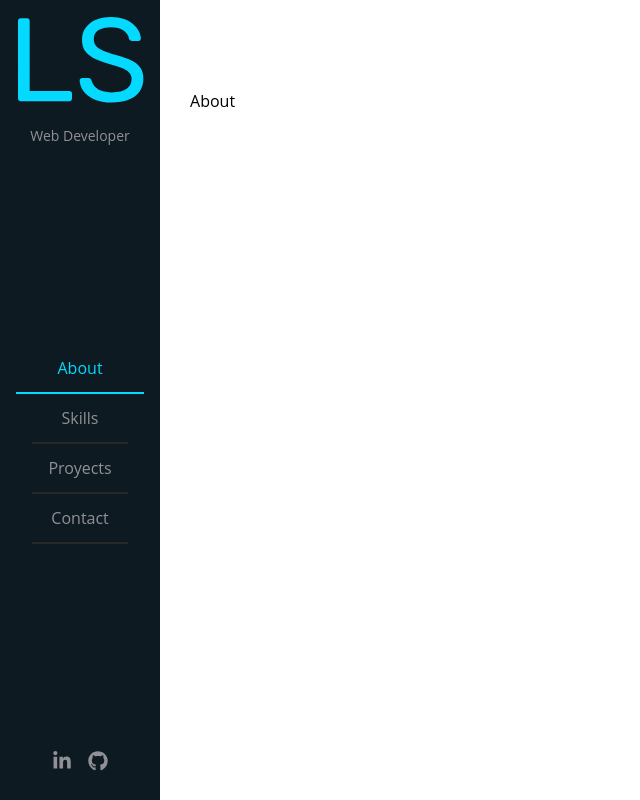
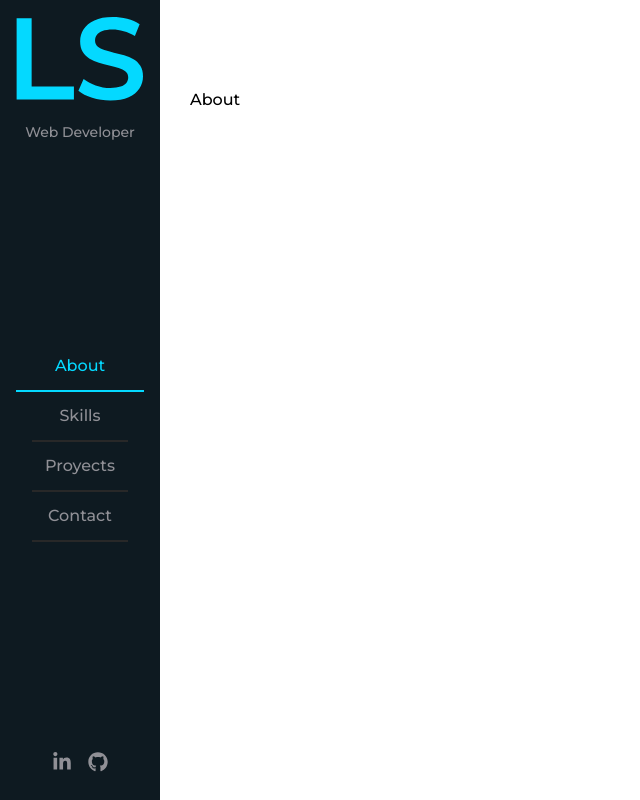
Before and after one commit to Lucianosc/my-portfolio-ls, a React (Vite) app: page / in a window 1280 px wide. Shown: the whole page, without its empty margins (0-640 px from the left). Built offline with nearby package versions, Linux system fonts and the light colour scheme.

Commit message:
Added Montserrat font and new logo

```diff
--- a/src/styles/globals.scss
+++ b/src/styles/globals.scss
@@ -13,7 +13,10 @@
   }
 }
 
+@import url("https://fonts.googleapis.com/css2?family=Montserrat:wght@400;500;600;700&display=swap");
+
 body {
-  font-family: "Open Sans", sans-serif;
+  font-family: "Montserrat", sans-serif;
+  font-weight: 500;
   margin: 0;
 }
```
Also changed, not shown: src/assets/logo.svg.
